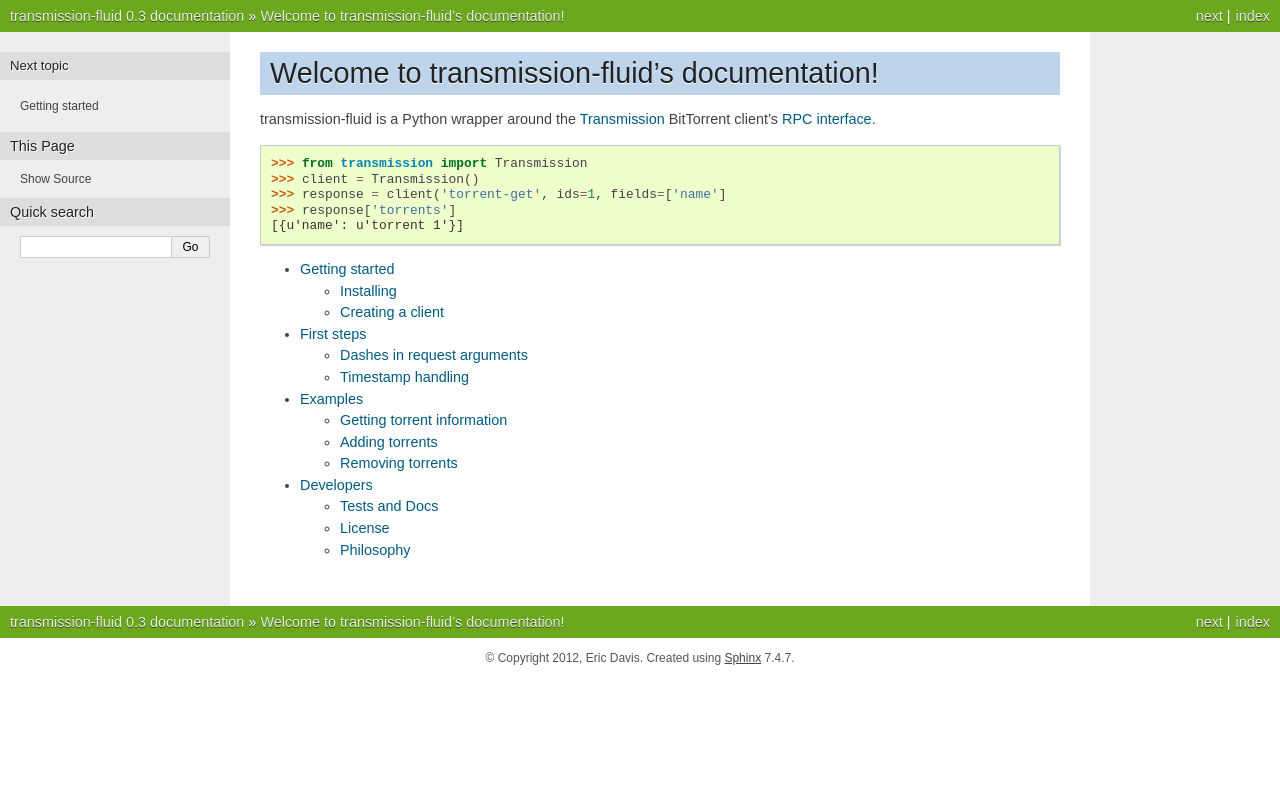
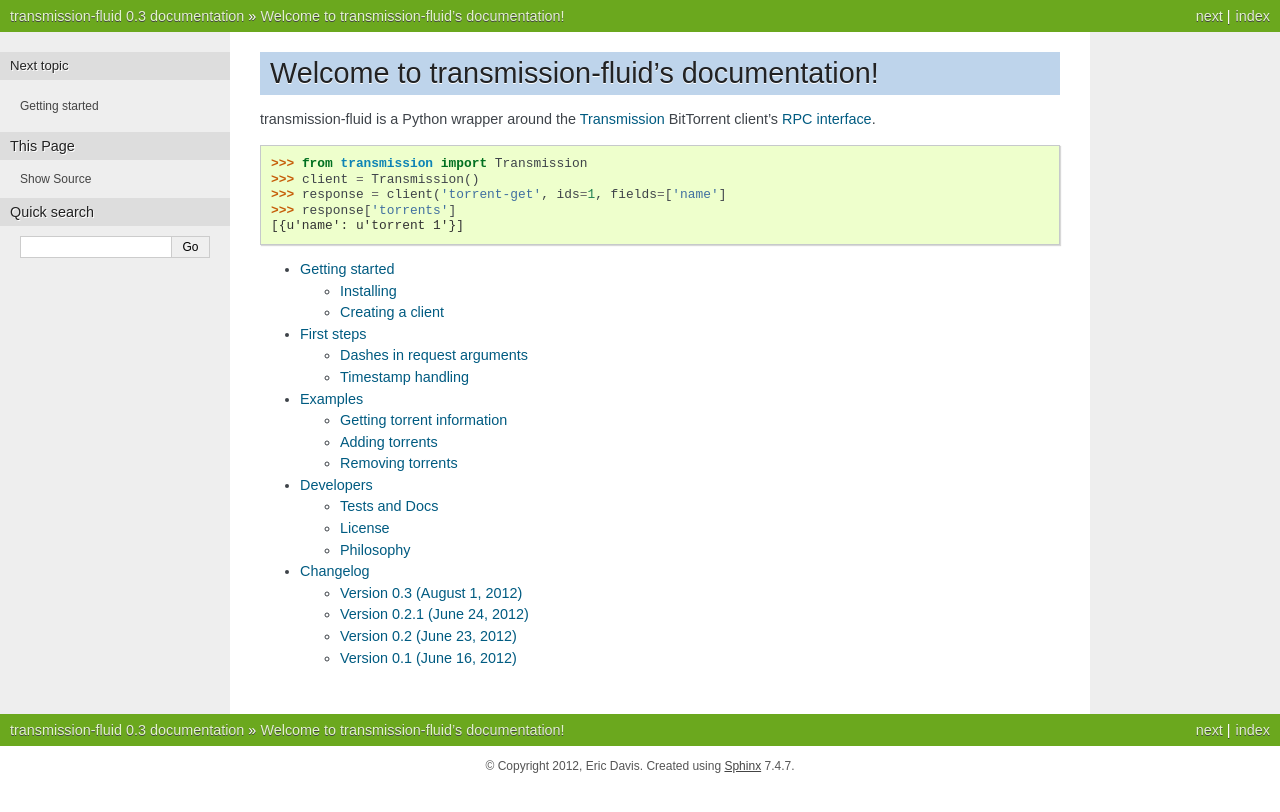
Before and after one commit to edavis/transmission-fluid, a Sphinx documentation site: the page built from docs/index.rst, in a window 1280 px wide. Shown: the top 812 px of the page. Built offline with Sphinx 7.4.7, drawn with Linux system fonts in a browser that asks for light colours.

Commit message:
Add changelog to docs

```diff
--- /dev/null
+++ b/docs/changelog.rst
@@ -0,0 +1,27 @@
+Changelog
+=========
+
+Version 0.3 (August 1, 2012)
+----------------------------
+
+* Add SSL proxy support
+* Drop `anyjson` requirement
+* Automatically convert Unix timestamps to :class:`~datetime.datetime` objects
+
+Version 0.2.1 (June 24, 2012)
+-----------------------------
+
+* Bugfix: Fix `anyjson` ImportError when loading setup.py
+
+Version 0.2 (June 23, 2012)
+---------------------------
+
+* Use setuptools, if available
+* Add test suite
+* Test against Python 2.6 and 2.7
+* Update documentation
+
+Version 0.1 (June 16, 2012)
+---------------------------
+
+* Initial release
--- a/docs/index.rst
+++ b/docs/index.rst
@@ -21,3 +21,4 @@
    usage
    examples
    developers
+   changelog
```
